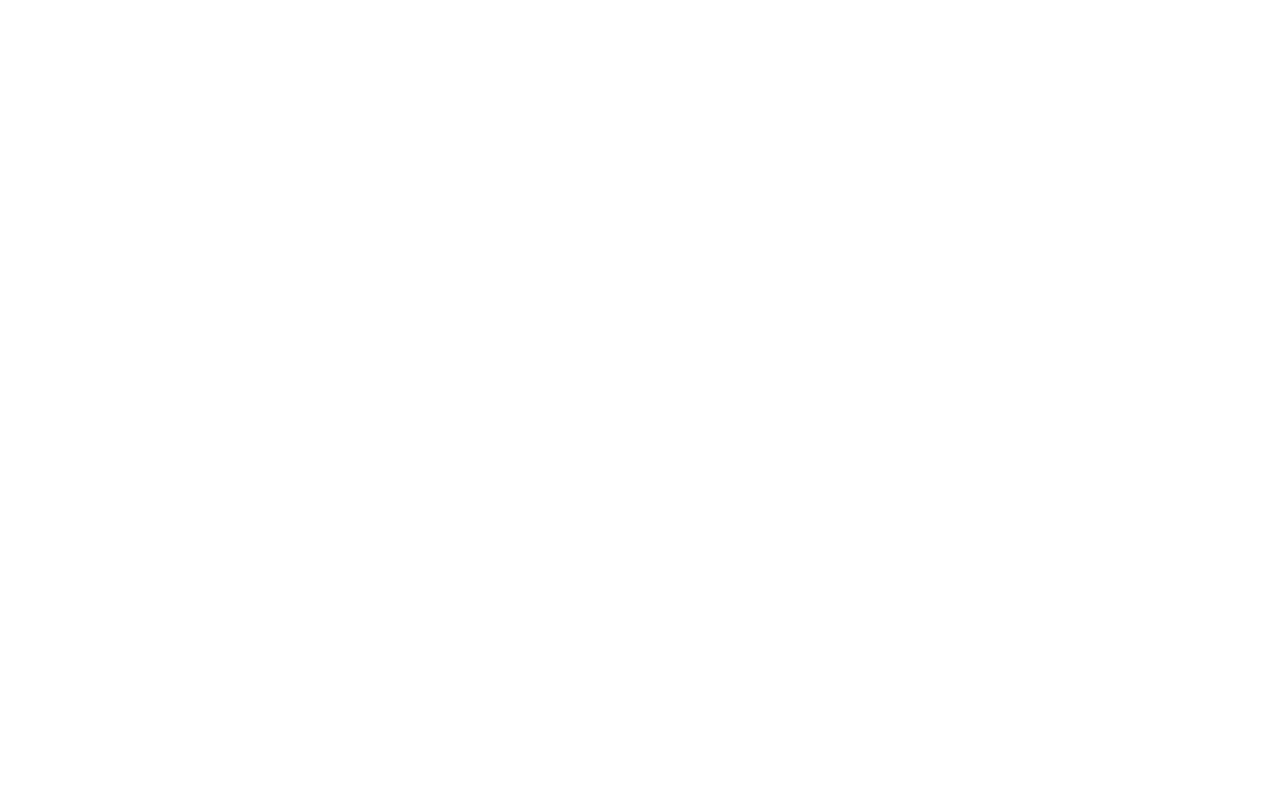
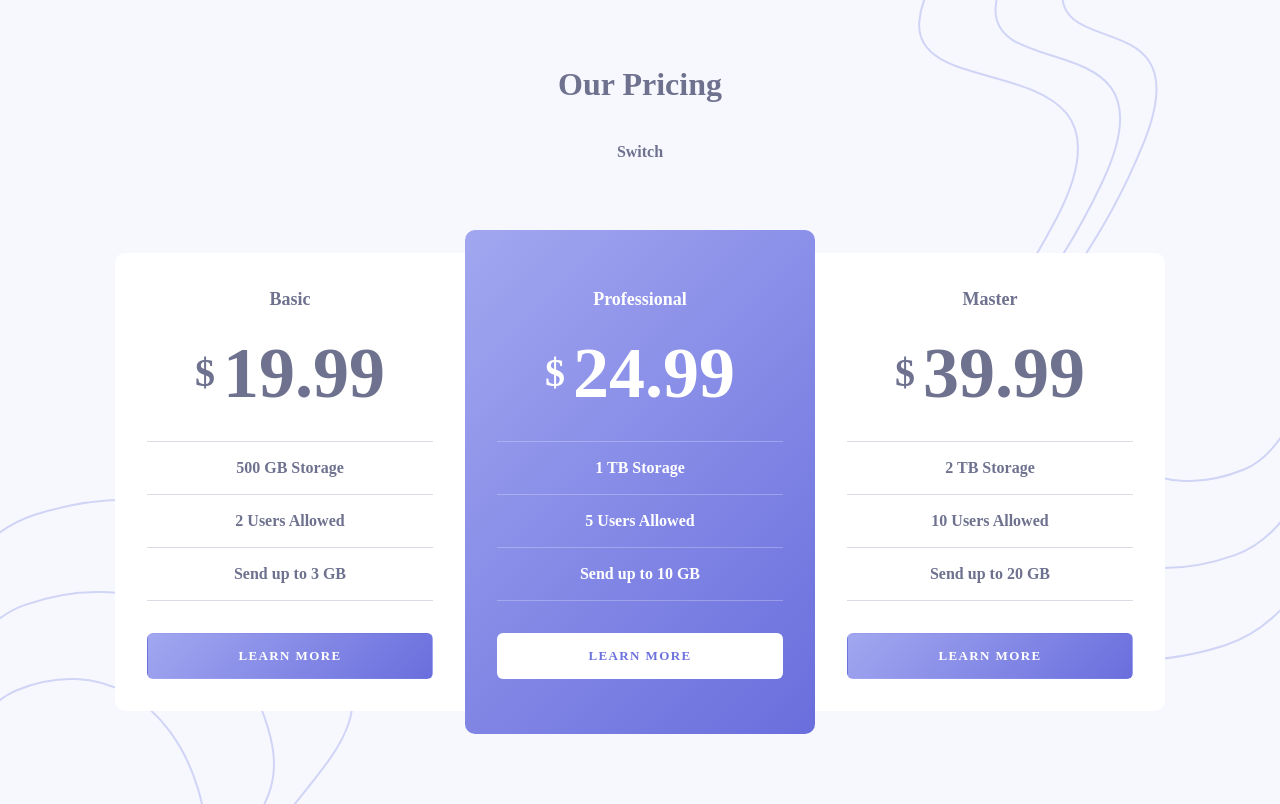
Before and after one commit to Abdukarim27/pricing-component-with-toggle, a plain HTML site: page index.html in a window 1280 px wide. Drawn offline with Linux system fonts and the light colour scheme.

Commit message:
Fix best pricing plan border color

```diff
--- a/css/style.css
+++ b/css/style.css
@@ -17,11 +17,17 @@ body {
   height: 100%;
   padding: 0;
   margin: 0;
-  font-family: "Arial", sans-serif;
+  font-family: "Montserrat" "Arial", sans-serif;
+  font-weight: bold;
   font-size: 16px;
-  line-height: 1.5;
-  background-color: #fff;
-  color: #222;
+  line-height: 28px;
+  background-color: #f7f7fe;
+  background-image: url("../img/lines-bg-left.svg"),
+    url("../img/lines-bg-right.svg");
+  background-position: left -120px bottom -460px,
+    right -100px top -100px;
+  background-repeat: no-repeat;
+  color: #6e728e;
 }
 
 img {
@@ -29,15 +35,71 @@ img {
   height: auto;
 }
 
+.visually-hidden {
+  position: absolute;
+  width: 1px;
+  height: 1px;
+  margin: -1px;
+  border: 0;
+  padding: 0;
+  clip: rect(0 0 0 0);
+  overflow: hidden;
+}
+
 
 /* CONTAINER  */
 .container {
   width: 100%;
-  max-width: 1200px;
-  padding-left: 50px;
-  padding-right: 50px;
+  max-width: 1100px;
+  padding-left: 25px;
+  padding-right: 25px;
   margin-left: auto;
   margin-right: auto;
+}
+
+
+/* BUTTON */
+.button {
+  display: inline-block;
+  padding: 14px;
+  border: 1px solid transparent;
+  margin: 0;
+  border-radius: 6px;
+  background-color: transparent;
+  font-size: 13px;
+  line-height: normal;
+  letter-spacing: 1.4px;
+  text-transform: uppercase;
+  text-decoration: none;
+}
+
+.button-block {
+  display: block;
+  width: 100%;
+}
+
+.button-primary {
+  background-color: #696EDD;
+  background-image: linear-gradient(135deg, #A2A7F0 0%, #696EDD 100%);
+  color: #fff;
+}
+
+.button-primary:hover {
+  border-color: #6D72DE;
+  background-color: #fff;
+  background-image: none;
+  color: #6D72DE;
+}
+
+.button-white {
+  background-color: #fff;
+  color: #6D72DE;
+}
+
+.button-white:hover {
+  border-color: #fff;
+  background-color: transparent;
+  color: #fff;
 }
 
 
@@ -45,3 +107,98 @@ img {
 .main-content {
   flex-grow: 1;
 }
+
+
+/* PAGE */
+.page {
+  display: flex;
+  flex-direction: column;
+  align-items: center;
+  padding-top: 70px;
+  padding-bottom: 70px;
+}
+
+.page-title {
+  margin-top: 0;
+  margin-bottom: 40px;
+  font-size: 32px;
+}
+
+.pricing {
+  width: 100%;
+}
+
+.pricing-inner {
+  display: flex;
+  align-items: center;
+}
+
+.pricing-plan {
+  flex-grow: 1;
+  max-width: 350px;
+  padding: 32px;
+  background-color: #fff;
+  text-align: center;
+}
+
+.pricing-plan:first-child {
+  border-top-left-radius: 10px;
+  border-bottom-left-radius: 10px;
+}
+
+.pricing-plan:last-child {
+  border-top-right-radius: 10px;
+  border-bottom-right-radius: 10px;
+}
+
+.pricing-plan-best {
+  padding-top: 55px;
+  padding-bottom: 55px;
+  border-radius: 10px;
+  background-color: #696EDD;
+  background-image: linear-gradient(135.06deg, #A2A7F0 -0.05%, #696EDD 100.05%);
+  color: #fff;
+}
+
+.pricing-plan-title {
+  margin-top: 0;
+  margin-bottom: 24px;
+  font-size: 18px;
+  line-height: 28px;
+}
+
+.pricing-plan-price {
+  display: flex;
+  justify-content: center;
+  align-items: center;
+  margin-bottom: 32px;
+  font-size: 72px;
+  line-height: 72px;
+}
+
+.pricing-plan-currency {
+  margin-right: 8px;
+  font-size: 40px;
+  line-height: 40px;
+}
+
+.pricing-plan-features {
+  padding: 0;
+  border-top: 1px solid rgb(110, 114, 142, 0.25);
+  margin: 0;
+  margin-bottom: 32px;
+  list-style: none;
+}
+
+.pricing-plan-best .pricing-plan-features {
+  border-color: rgba(255, 255, 255, 0.25)
+}
+
+.pricing-plan-feature {
+  padding: 12px;
+  border-bottom: 1px solid rgb(110, 114, 142, 0.25);
+}
+
+.pricing-plan-best .pricing-plan-feature {
+  border-color: rgba(255, 255, 255, 0.25)
+}
--- a/index.html
+++ b/index.html
@@ -4,8 +4,12 @@
   <meta charset="UTF-8">
   <meta http-equiv="X-UA-Compatible" content="IE=edge">
   <meta name="viewport" content="width=device-width, initial-scale=1.0">
-  <title>Project</title>
+  <title>Pricing component</title>
 
+  <!-- Fonts -->
+  <link rel="preconnect" href="https://fonts.googleapis.com">
+  <link rel="preconnect" href="https://fonts.gstatic.com" crossorigin>
+  <link href="https://fonts.googleapis.com/css2?family=Montserrat:wght@700&display=swap" rel="stylesheet">
   <!-- Stylesheets -->
   <link rel="stylesheet" href="css/normalize.css">
   <link rel="stylesheet" href="css/style.css">
@@ -13,6 +17,59 @@
 <body>
 
 
+  <main class="main-content">
+    <div class="page container">
+      <h1 class="page-title">Our Pricing</h1>
+      <div style="margin-bottom: 64px;">Switch</div>
+
+      <section class="pricing">
+        <h2 class="visually-hidden">Pricing</h2>
+        <div class="pricing-inner">
+          <section class="pricing-plan">
+            <h3 class="pricing-plan-title">Basic</h3>
+            <div class="pricing-plan-price">
+              <span class="pricing-plan-currency">$</span>
+              19.99
+            </div>
+            <ul class="pricing-plan-features">
+              <li class="pricing-plan-feature">500 GB Storage</li>
+              <li class="pricing-plan-feature">2 Users Allowed</li>
+              <li class="pricing-plan-feature">Send up to 3 GB</li>
+            </ul>
+            <a href="#" class="button button-block button-primary">Learn more</a>
+          </section>
+
+          <section class="pricing-plan pricing-plan-best">
+            <h3 class="pricing-plan-title">Professional</h3>
+            <div class="pricing-plan-price">
+              <span class="pricing-plan-currency">$</span>
+              24.99
+            </div>
+            <ul class="pricing-plan-features">
+              <li class="pricing-plan-feature">1 TB Storage</li>
+              <li class="pricing-plan-feature">5 Users Allowed</li>
+              <li class="pricing-plan-feature">Send up to 10 GB</li>
+            </ul>
+            <a href="#" class="button button-block button-white">Learn more</a>
+          </section>
+
+          <section class="pricing-plan">
+            <h3 class="pricing-plan-title">Master</h3>
+            <div class="pricing-plan-price">
+              <span class="pricing-plan-currency">$</span>
+              39.99
+            </div>
+            <ul class="pricing-plan-features">
+              <li class="pricing-plan-feature">2 TB Storage</li>
+              <li class="pricing-plan-feature">10 Users Allowed</li>
+              <li class="pricing-plan-feature">Send up to 20 GB</li>
+            </ul>
+            <a href="#" class="button button-block button-primary">Learn more</a>
+          </section>
+        </div>
+      </section>
+    </div>
+  </main>
 
   <script src="js/main.js"></script>
 </body>
```
Also changed, not shown: img/lines-bg-left.svg (added), img/lines-bg-right.svg (added).
